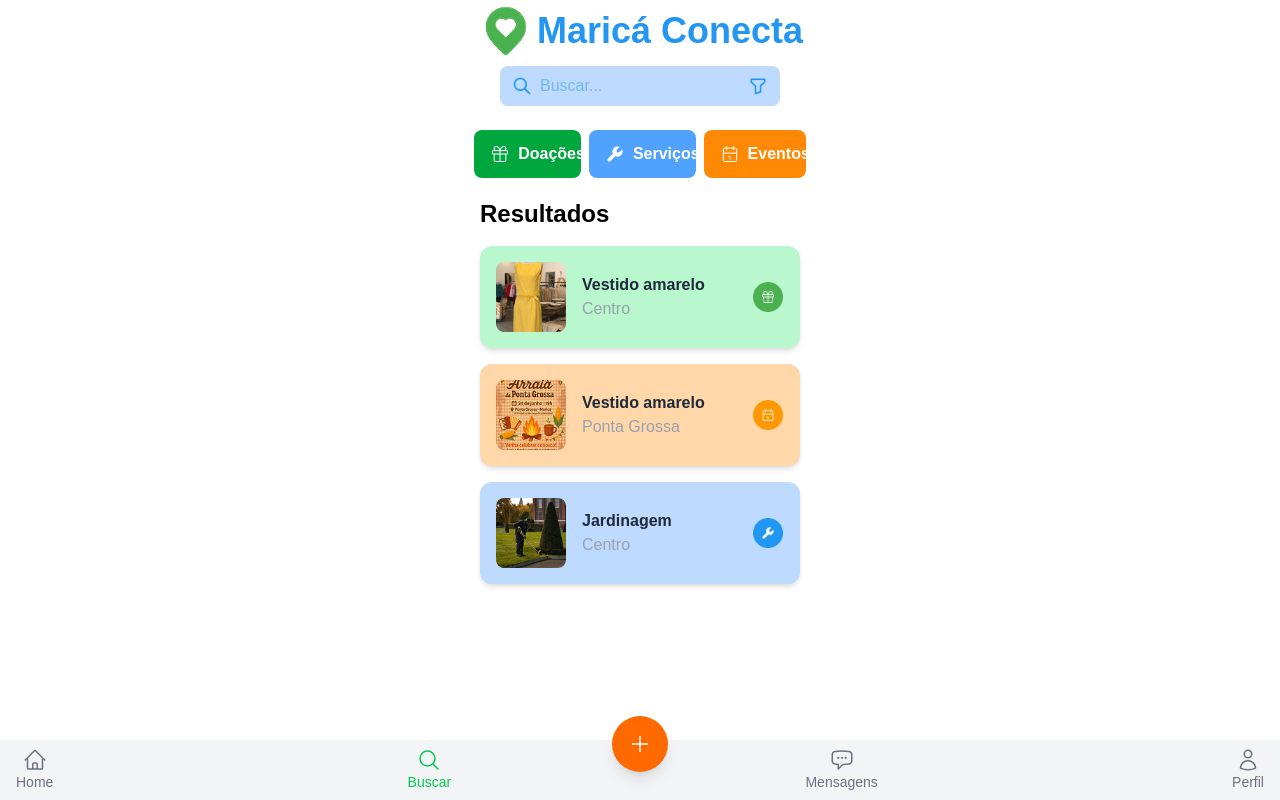
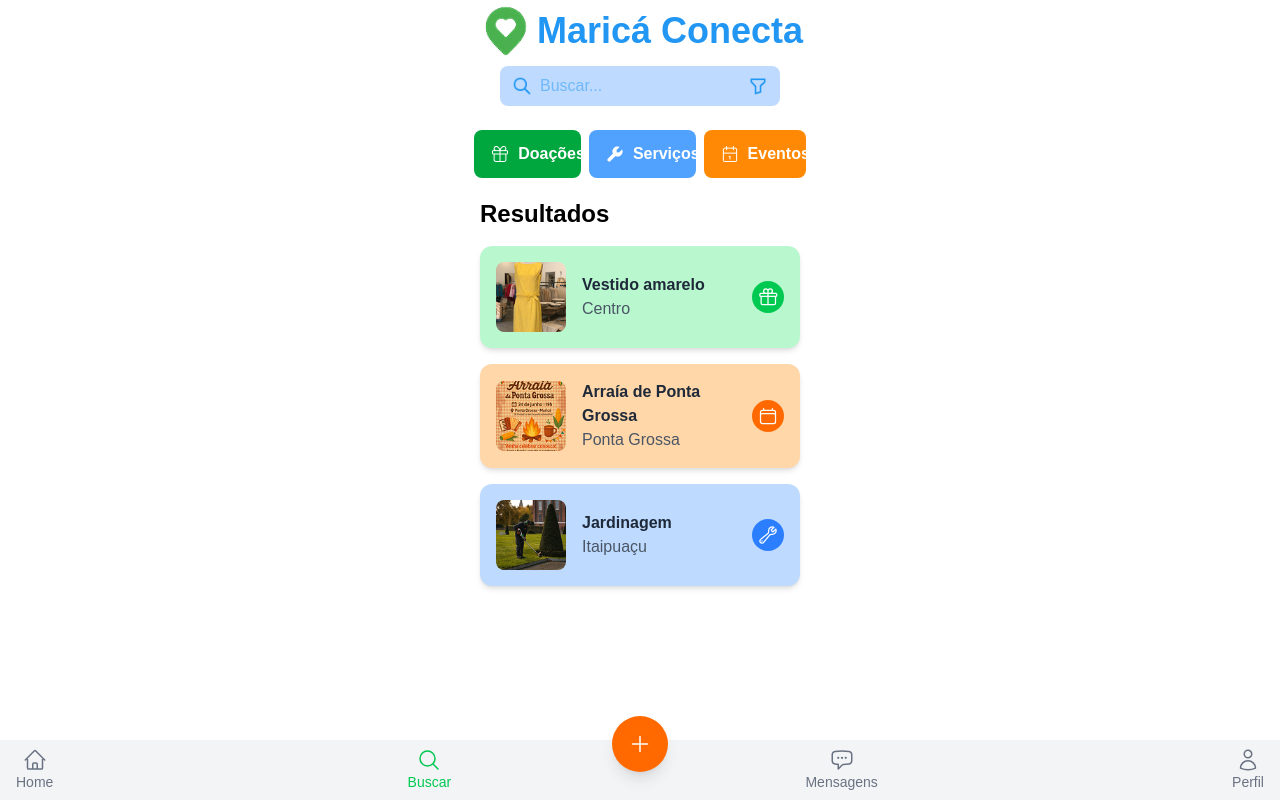
Before and after one commit to ThallesLorrhan/App-Marica, a Next.js app: page /search in a window 1280 px wide. Built offline with nearby package versions, Linux system fonts and the light colour scheme.

Commit message:
clean code

```diff
--- a/src/app/message/page.js
+++ b/src/app/message/page.js
@@ -1,54 +1,13 @@
 "use client";
-import Image from "next/image";
-import { useState, useEffect } from "react";
 import BottomNav from "@/components/BottomNav";
 import Header from "@/components/Header";
+import MessageList from "@/components/MessageList";
 
 export default function Message() {
-  const menuItems = [
-    { name: "Marisa", src: "/marisa.png", mensagem: "Oiá Dona Jussara, tudo bem?...", time: "13:12" },
-    { name: "Pedro", src: "/pedro.png", mensagem: "Bom dia, Pedro! Quero o seu se...", time: "09:30" },
-    { name: "João", src: "/joao.png", mensagem: "Boa tarde, João! Os livros já foram...", time: "13:12" },
-  ];
-
   return (
     <div className="min-h-screen pb-20 bg-white flex flex-col  ">
-
      <Header />
-      <div className=" flex text-aling justify-between w-80 p-4 rounded-xl flex-col gap-4">
-        <h1 className="text-2xl font-bold text-black">Mensagens</h1>
-      </div>
-        {menuItems.map((item, idx) => (
-        <div
-          key={idx}
-          className="flex items-center justify-center mx-auto w-80 p-4 border-b-1 border-gray-600"
-        >
-          {/* Imagem */}
-          <div className="flex-shrink-0">
-            <Image
-              src={item.src}
-              alt=""
-              width={100}
-              height={100}
-              className="rounded-full object-cover"
-            />
-          </div>
-
-          {/* Conteúdo */}
-          <div className="flex-1 ml-4">
-            <h2 className="font-bold text-black">{item.name}</h2>
-            <p className="text-gray-600">{item.mensagem}</p>
-          </div>
-
-          {/* Ícone */}
-          <div
-            className="w-0 h-20 flex justify-center"
-          >
-            <p className="text-gray-400">{item.time}</p>
-          </div>
-        </div>
-            ))}
-      {/* Barra de navegação */}
+      <MessageList />
       <BottomNav />
     </div>
   );
--- /dev/null
+++ b/src/app/profile/page.js
@@ -0,0 +1,14 @@
+"use client";
+
+import BottomNav from "@/components/BottomNav";
+import ProfileInfo from "@/components/ProfileInfo";
+
+export default function Profile() {
+
+  return (
+    <div className="min-h-screen pb-20 bg-white flex flex-col items-center">
+      <ProfileInfo />
+      <BottomNav />
+    </div>
+  );
+}
--- a/src/components/BottomNav.js
+++ b/src/components/BottomNav.js
@@ -19,7 +19,7 @@ export default function BottomNav() {
     { name: "home", icon: <HomeIcon className="h-6 w-6" />, href: "/" },
     { name: "buscar", icon: <MagnifyingGlassIcon className="h-6 w-6" />, href: "/search" },
     { name: "mensagens", icon: <ChatBubbleLeftEllipsisIcon className="h-6 w-6" />, href: "/message" },
-    { name: "perfil", icon: <UserIcon className="h-6 w-6" />, href: "/perfil" },
+    { name: "perfil", icon: <UserIcon className="h-6 w-6" />, href: "/profile" },
   ];
 
   // Atualiza o item ativo automaticamente ao carregar a página
--- a/src/components/CardFeed.js
+++ b/src/components/CardFeed.js
@@ -1,18 +1,59 @@
 "use client";
 
 import Image from "next/image";
+import {
+  GiftIcon,
+  CalendarIcon,
+  WrenchIcon,
+} from "@heroicons/react/24/outline";
 
 export default function CardFeed({ items }) {
+  const menuItems = [
+    {
+      title: "Vestido amarelo",
+      subtitle: "Centro",
+      src: "/imgfeed1.png",
+      icon: <GiftIcon className="w-5 text-white" />,
+      color: "bg-green-500",
+      category: "doacao"
+    },
+    {
+      title: "Arraía de Ponta Grossa",
+      subtitle: "Ponta Grossa",
+      src: "/imgfeed2.png",
+      icon: <CalendarIcon className="w-5 text-white" />,
+      color: "bg-orange-500",
+      category: "evento"
+    },
+    {
+      title: "Jardinagem",
+      subtitle: "Itaipuaçu",
+      src: "/imgfeed3.png",
+      icon: <WrenchIcon className="w-5 text-white" />,
+      color: "bg-blue-500",
+      category: "servico"
+    },
+  ];
+
+  // Cores do fundo do card por categoria
+  const categoryColors = {
+    doacao: "bg-green-200",
+    evento: "bg-orange-200",
+    servico: "bg-blue-200",
+  };
+
   return (
     <div className="flex flex-col mt-5 gap-4 max-w-xl">
-         <h1 className="text-2xl font-bold text-black">Resultados</h1>
+      <h1 className="text-2xl font-bold text-black">Resultados</h1>
+      {menuItems.map((item, idx) => (
         <div
-          className="bg-green-200 flex items-center justify-between w-80 p-4 rounded-xl shadow-md"
+          key={idx}
+          className={`flex items-center justify-between w-80 p-4 rounded-xl shadow-md ${categoryColors[item.category]}`}
         >
           {/* Imagem */}
           <div className="flex-shrink-0">
             <Image
-              src="/imgfeed1.png"
+              src={item.src}
               alt=""
               width={70}
               height={70}
@@ -22,72 +63,18 @@ export default function CardFeed({ items }) {
 
           {/* Conteúdo */}
           <div className="flex-1 ml-4">
-            <h2 className="font-bold text-gray-800">Vestido amarelo</h2>
-            <p className="text-gray-400">Centro</p>
+            <h2 className="font-bold text-gray-800">{item.title}</h2>
+            <p className="text-gray-600">{item.subtitle}</p>
           </div>
 
-          {/* Ícone */}
+          {/* Ícone com cor dinâmica */}
           <div
-            className="w-8 h-8 flex items-center justify-center rounded-full text-white"
+            className={`w-8 h-8 flex items-center justify-center rounded-full text-white ${item.color}`}
           >
-            <Image src="/doacao.png" alt="Icon" width={30} height={30} />
+            {item.icon}
           </div>
         </div>
-        <div
-          className="bg-orange-200 flex items-center justify-between w-80 p-4 rounded-xl shadow-md"
-        >
-          {/* Imagem */}
-          <div className="flex-shrink-0">
-            <Image
-              src="/imgfeed2.png"
-              alt=""
-              width={70}
-              height={70}
-              className="rounded-lg object-cover"
-            />
-          </div>
-
-          {/* Conteúdo */}
-          <div className="flex-1 ml-4">
-            <h2 className="font-bold text-gray-800">Vestido amarelo</h2>
-            <p className="text-gray-400">Ponta Grossa</p>
-          </div>
-
-          {/* Ícone */}
-          <div
-            className="w-8 h-8 flex items-center justify-center rounded-full text-white"
-          >
-            <Image src="/eventos1.png" alt="Icon" width={30} height={30} />
-          </div>
-        </div>
-        <div
-          className="bg-blue-200 flex items-center justify-between w-80 p-4 rounded-xl shadow-md"
-        >
-          {/* Imagem */}
-          <div className="flex-shrink-0">
-            <Image
-              src="/imgfeed3.png"
-              alt=""
-              width={70}
-              height={70}
-              className="rounded-lg object-cover"
-            />
-          </div>
-
-          {/* Conteúdo */}
-          <div className="flex-1 ml-4">
-            <h2 className="font-bold text-gray-800">Jardinagem</h2>
-            <p className="text-gray-400">Centro</p>
-          </div>
-
-          {/* Ícone */}
-          <div
-            className="w-8 h-8 flex items-center justify-center rounded-full text-white"
-          >
-            <Image src="/servicos1.png" alt="Icon" width={30} height={30} />
-          </div>
-        </div>
-
+      ))}
     </div>
   );
 }
--- /dev/null
+++ b/src/components/MessageList.js
@@ -0,0 +1,52 @@
+"use client";
+import Image from "next/image";
+import { useState, useEffect } from "react";
+
+
+const MessageList = () => {
+    const menuItems = [
+        { name: "Marisa", src: "/marisa.png", mensagem: "Oiá Dona Jussara, tudo bem?...", time: "13:12" },
+        { name: "Pedro", src: "/pedro.png", mensagem: "Bom dia, Pedro! Quero o seu se...", time: "09:30" },
+        { name: "João", src: "/joao.png", mensagem: "Boa tarde, João! Os livros já foram...", time: "13:12" },
+    ];
+
+  return (
+    <div className="min-h-screen pb-20 bg-white flex flex-col ">
+      <div className=" flex text-aling justify-between w-80 p-4 rounded-xl flex-col gap-4">
+        <h1 className="text-2xl font-bold text-black">Mensagens</h1>
+      </div>
+        {menuItems.map((item, idx) => (
+        <div
+          key={idx}
+          className="flex items-center justify-center mx-auto w-80 p-4 border-b-1 border-gray-600"
+        >
+          {/* Imagem */}
+          <div className="flex-shrink-0">
+            <Image
+              src={item.src}
+              alt=""
+              width={100}
+              height={100}
+              className="rounded-full object-cover"
+            />
+          </div>
+
+          {/* Conteúdo */}
+          <div className="flex-1 ml-4">
+            <h2 className="font-bold text-black">{item.name}</h2>
+            <p className="text-gray-600">{item.mensagem}</p>
+          </div>
+
+          {/* Ícone */}
+          <div
+            className="w-0 h-20 flex justify-center"
+          >
+            <p className="text-gray-400">{item.time}</p>
+          </div>
+        </div>
+            ))}
+    </div>
+  )
+}
+
+export default MessageList
--- a/src/app/perfil/page.js
+++ b/src/components/ProfileInfo.js
@@ -1,4 +1,4 @@
-"use client";
+import React from 'react'
 import Image from "next/image";
 import {
   UserIcon,
@@ -10,10 +10,9 @@ import {
   PowerIcon,
 } from "@heroicons/react/24/outline";
 
-import BottomNav from "@/components/BottomNav";
+const ProfileInfo = () => {
 
-export default function Perfil() {
-  const menuItems = [
+    const menuItems = [
     { label: "Minhas Publicações", icon: <UserIcon className="h-6 w-6 text-green-600" /> },
     { label: "Meus Interesses", icon: <HeartIcon className="h-6 w-6 text-green-600" /> },
     { label: "Eventos Confirmados", icon: <CalendarDaysIcon className="h-6 w-6 text-green-600" /> },
@@ -24,8 +23,7 @@ export default function Perfil() {
   ];
 
   return (
-    <div className="min-h-screen pb-20 bg-white flex flex-col items-center">
-      {/* Cabeçalho com avatar */}
+    <div className='min-h-screen pb-20 bg-white flex flex-col items-center'>
       <div className="flex flex-col items-center mt-10 ">
         <Image
           src="/jussara1.png"
@@ -38,7 +36,6 @@ export default function Perfil() {
         <p className="text-gray-500 text-xs">Engajada com a comunidade</p>
       </div>
 
-      {/* Lista de opções */}
       <div className=" flex text-aling items-center justify-between w-80 p-4 rounded-xl flex-col gap-4">
         {menuItems.map((item, idx) => (
           <button
@@ -50,9 +47,8 @@ export default function Perfil() {
           </button>
         ))}
       </div>
+    </div>
+  )
+}
 
-      {/* Barra de navegação */}
-      <BottomNav />
-    </div>
-  );
-}
+export default ProfileInfo
```
